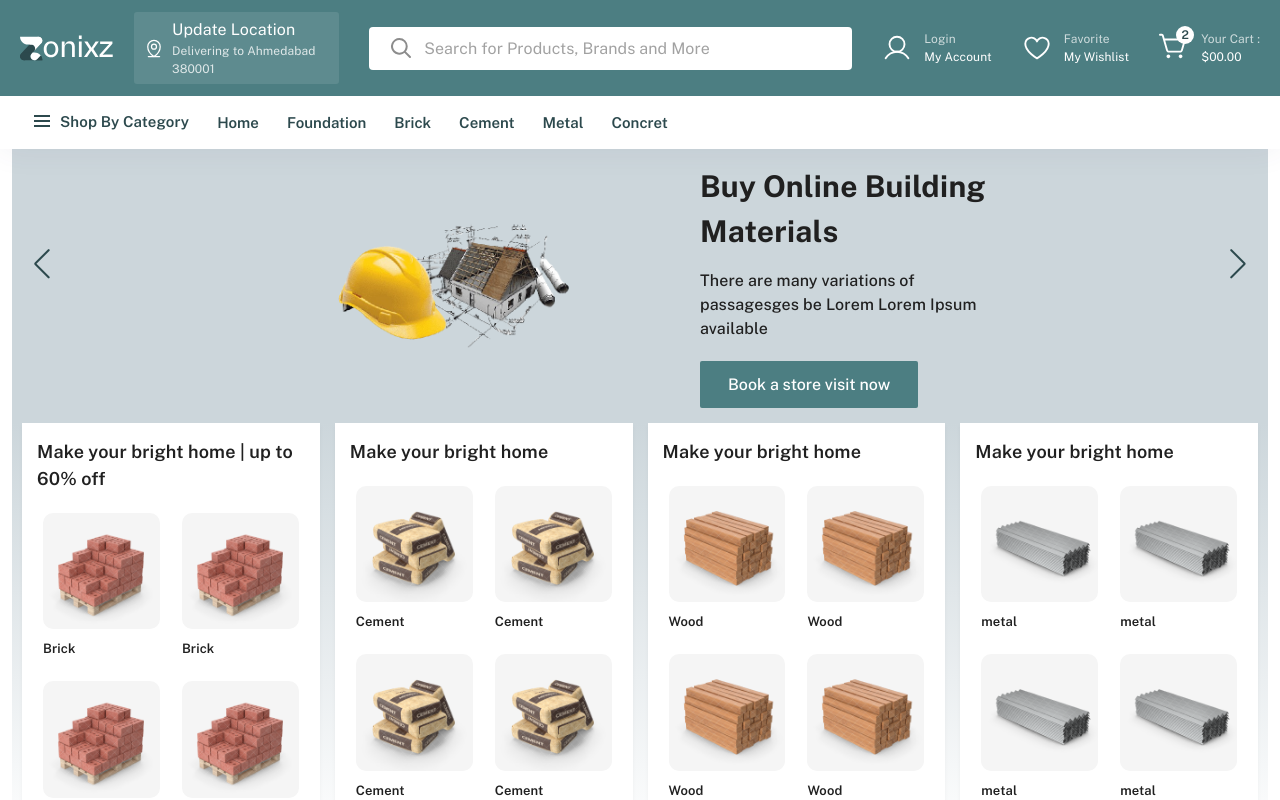
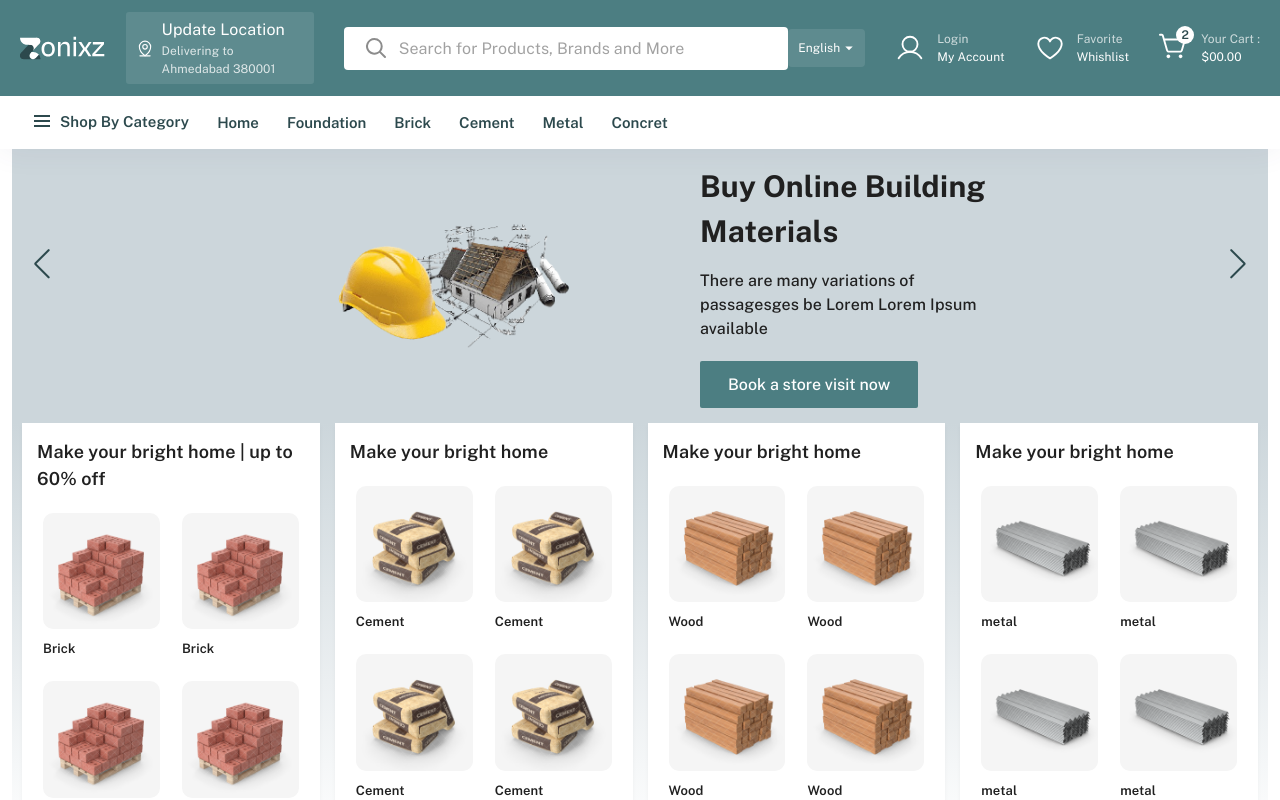
Before and after one commit to Raj-47-coder/zonix, a React (Create React App) app: page / in a window 1280 px wide. Shown: the top 800 px of the page. Built offline with nearby package versions, Linux system fonts and the light colour scheme.

Commit message:
Add Language changes select option

```diff
--- a/package.json
+++ b/package.json
@@ -12,8 +12,10 @@
     "@testing-library/jest-dom": "^5.17.0",
     "@testing-library/react": "^13.4.0",
     "@testing-library/user-event": "^13.5.0",
+    "i18next": "^23.8.2",
     "react": "^18.2.0",
     "react-dom": "^18.2.0",
+    "react-i18next": "^14.0.5",
     "react-router-dom": "^6.20.1",
     "react-scripts": "5.0.1",
     "sass": "^1.69.5",
--- a/src/Inauth/Bestdeals/Bestdeals.js
+++ b/src/Inauth/Bestdeals/Bestdeals.js
@@ -5,9 +5,10 @@ import { ArrowRight, Rattingstart, CartIcon } from '../../Zonixzsvgs/Zonixzsvgs'
 import 'swiper/css';
 import './Bestdeals.scss';
 import { Link } from "react-router-dom";
-
+import { useTranslation } from 'react-i18next';
 
 function Bestdeals() {
+  const { t, i18n } = useTranslation();
 
   const categoriesList = [
     { img: product1, title: 'Concert' },
@@ -22,8 +23,7 @@ function Bestdeals() {
 
         <Box component={'div'} className='container'>
           <Box component={'div'} className='section_title'>
-            <Typography component={'h2'}>Best Deals
-
+            <Typography component={'h2'}>{t("titleDeal")}
               <Typography component={'span'}>Deals ends in</Typography>
               <Typography component={'span'} className='badges_timer'>16d : 21h : 57m :23s</Typography>
             </Typography>
--- a/src/Inauth/Brands/Brands.js
+++ b/src/Inauth/Brands/Brands.js
@@ -10,8 +10,10 @@ import cement from '../../images/cement.png';
 import metal from '../../images/metal.png';
 import 'swiper/css';
 import './Brands.scss';
+import { useTranslation } from 'react-i18next';
 
 function Brands() {
+  const { t } = useTranslation();
 
   const categoriesList = [
     { img: concert, title: 'Concert' },
@@ -32,7 +34,7 @@ function Brands() {
 
       <Box component={'div'} className='container'>
         <Box component={'div'} className='section_title'>
-          <Typography component={'h2'}>Top Brands</Typography>
+          <Typography component={'h2'}>{t("titleBrand")}</Typography>
           {/* <Typography component={'a'} href='#'>
             <Typography component={'span'}>Browse All Category</Typography>
             <ArrowRight />
--- a/src/Inauth/Categories/Categories.js
+++ b/src/Inauth/Categories/Categories.js
@@ -8,13 +8,15 @@ import wood from '../../images/wood.png';
 import brick from '../../images/brick.png';
 import cement from '../../images/cement.png';
 import metal from '../../images/metal.png';
-import { ArrowRight } from '../../Zonixzsvgs/Zonixzsvgs'
+import { ArrowRight } from '../../Zonixzsvgs/Zonixzsvgs';
 import 'swiper/css';
 import './Categories.scss';
 import { Link } from "react-router-dom";
+import { useTranslation } from 'react-i18next';
 
 
 function Categories() {
+  const { t, i18n } = useTranslation();
 
   const categoriesList = [
     { img: concert, title: 'Concert' },
@@ -34,7 +36,7 @@ function Categories() {
     <>
       <Box component={'div'} className='container'>
         <Box component={'div'} className='section_title'>
-          <Typography component={'h2'}>Shop by Category</Typography>
+          <Typography component={'h2'}>{t("titleCategory")}</Typography>
           <Link component={'a'} to='/store'>
             <Typography component={'span'}>Browse All Category</Typography>
             <ArrowRight />
--- a/src/Inauth/Featuresproducts/Featuresproducts.js
+++ b/src/Inauth/Featuresproducts/Featuresproducts.js
@@ -6,9 +6,10 @@ import Products from '../Products/Products';
 import './Featuresproducts.scss';
 import 'swiper/css';
 import { Link } from "react-router-dom";
-
+import { useTranslation } from 'react-i18next';
 
 function Bestdeals() {
+  const { t, i18n } = useTranslation();
 
   const productsList = [
     { name: 'Lorem Ipsum is simply dummy text of the printing', img: product1, delprice: 865.99, orgprice: 70 },
@@ -29,7 +30,7 @@ function Bestdeals() {
       <Box component={'div'} sx={{ backgroundColor: '#EDF1F3', padding: '2rem 0', margin: '2rem 0' }}>
         <Box component={'div'} className='container'>
           <Box component={'div'} className='section_title'>
-            <Typography component={'h2'}>Featured Products</Typography>
+            <Typography component={'h2'}>{t("titleFeature")}</Typography>
             <Link component={'a'} to='/store'>
               <Typography component={'span'}>Browse All Product </Typography>
               <ArrowRight />
--- a/src/Inauth/Header/Header.js
+++ b/src/Inauth/Header/Header.js
@@ -1,8 +1,9 @@
 import React, { useState } from "react";
-import { Box, Button, TextField, Typography, Menu, List, ListItem } from "@mui/material";
+import { Box, Button, TextField, Typography, Menu, Select, MenuItem, ListItem } from "@mui/material";
 import { Logo, Pin, Magnifyglass, User, Heart, CartIcon, Humburgar } from "../../Zonixzsvgs/Zonixzsvgs";
 import Categorysidevar from '../Categorysidebar/Categorysidebar'
 import { Link, NavLink } from "react-router-dom";
+import { useTranslation } from 'react-i18next';
 import "./Header.scss";
 
 export default function Header() {
@@ -10,7 +11,14 @@ export default function Header() {
   const [handleunlayer, setHandlelayout] = useState('');
   const [open, setOpen] = React.useState(false);
   const [anchorEl, setAnchorEl] = useState(null);
+  const [language, setLanguage] = useState(0);
+  const { t, i18n } = useTranslation();
 
+  const handleLanguage = (e) => {
+    // setLanguage(e.target.value);
+    const selectedLanguage = e.target.value;
+    i18n.changeLanguage(selectedLanguage);
+  };
 
   const handleClick = (event) => {
     setAnchorEl(event.currentTarget);
@@ -46,7 +54,7 @@ export default function Header() {
               <Box component={"div"} className="user_location">
                 <Pin />
                 <Box component={"div"} className="location">
-                  <Typography component={"p"} className="title">Update Location</Typography>
+                  <Typography component={"p"} className="title">{t('location')}</Typography>
                   <Typography component={"p"} className="locate">Delivering to Ahmedabad 380001</Typography>
                 </Box>
               </Box>
@@ -54,23 +62,25 @@ export default function Header() {
             <Box component={"div"} className="header_center">
               <Box component={"div"} className="search_product">
                 <Magnifyglass />
-                <TextField type='text' fullWidth placeholder='Search for Products, Brands and More' />
+                <TextField type='text' fullWidth placeholder={t('headerSearch')} />
               </Box>
             </Box>
             <Box component={"div"} className="header_right">
-              {/* <Link component={"a"} to={'/signform'} className="status_bar">
-                <User />
-                <Box component={"div"} className="status_bar_name">
-                  <Typography component={"p"} className="title">Login</Typography>
-                  <Typography component={"p"} className="name">My Account</Typography>
-                </Box>
-              </Link> */}
+              <Select
+                value={i18n.language}
+                onChange={handleLanguage}
+                className='language_select'
+              >
+                <MenuItem value="en">English</MenuItem>
+                <MenuItem value="hi">Hindi(हिंदी)</MenuItem>
+                <MenuItem value="ta">Tamil(तामिल)</MenuItem>
+              </Select>
 
               <Typography component={'a'} href='javascrpt:void(0);' onClick={handleClick} className="status_bar">
                 <User />
                 <Box component={"div"} className="status_bar_name">
                   <Typography component={"p"} className="title">Login</Typography>
-                  <Typography component={"p"} className="name">My Account</Typography>
+                  <Typography component={"p"} className="name">{t('account')}</Typography>
                 </Box>
               </Typography>
               <Menu
@@ -96,7 +106,7 @@ export default function Header() {
                 <Heart />
                 <Box component={"div"} className="status_bar_name">
                   <Typography component={"p"} className="title">Favorite</Typography>
-                  <Typography component={"p"} className="name">My Wishlist</Typography>
+                  <Typography component={"p"} className="name">{t("whishlist")}</Typography>
                 </Box>
               </Link>
 
@@ -106,7 +116,7 @@ export default function Header() {
                   <Typography component={'span'}>2</Typography>
                 </Box>
                 <Box component={"div"} className="status_bar_name">
-                  <Typography component={"p"} className="title">Your Cart :</Typography>
+                  <Typography component={"p"} className="title">{t("cart")} :</Typography>
                   <Typography component={"p"} className="name">$00.00</Typography>
                 </Box>
               </Link>
--- a/src/Inauth/Header/Header.scss
+++ b/src/Inauth/Header/Header.scss
@@ -120,6 +120,26 @@
     .header_right {
       display: flex;
       align-items: center;
+
+      .language_select {
+        max-width: 8rem;
+        background-color: rgba(255, 255, 255, 0.1);
+        color: var(--theme_white);
+
+        .MuiSelect-select {
+          padding: 1rem;
+          padding-right: 2.5rem;
+          font-size: 1.2rem;
+          display: flex;
+          align-items: center;
+          justify-content: left;
+        }
+
+        svg.MuiSvgIcon-root {
+          color: var(--theme_white);
+          font-size: 1.8rem;
+        }
+      }
 
       .status_bar {
         display: flex;
--- a/src/index.js
+++ b/src/index.js
@@ -3,11 +3,15 @@ import ReactDOM from 'react-dom/client';
 import './index.scss';
 import App from './App';
 import reportWebVitals from './reportWebVitals';
+import { I18nextProvider } from 'react-i18next';
+import i18n from './locales/i18';
 
 const root = ReactDOM.createRoot(document.getElementById('root'));
 root.render(
   <React.StrictMode>
-    <App />
+    <I18nextProvider i18n={i18n}>
+      <App />
+    </I18nextProvider>
   </React.StrictMode>
 );
 
--- /dev/null
+++ b/src/locales/i18.js
@@ -0,0 +1,27 @@
+import i18n from 'i18next';
+import { initReactI18next } from 'react-i18next';
+import translations from '../locales/lang.json';
+
+i18n
+  .use(initReactI18next)
+  .init({
+    resources: {
+      en: {
+        translation: translations.en,
+      },
+      hi: {
+        translation: translations.hi,
+      },
+      ta: {
+        translation: translations.ta,
+      },
+    },
+    lng: 'en',
+    fallbackLng: 'en',
+
+    interpolation: {
+      escapeValue: false,
+    },
+  });
+
+export default i18n;
--- /dev/null
+++ b/src/locales/lang.json
@@ -0,0 +1,44 @@
+{
+  "en": {
+    "headerSearch": "Search for Products, Brands and More",
+    "location": "Update Location",
+    "account": "My Account",
+    "whishlist": "Whishlist",
+    "cart": "Your Cart",
+    "titleCategory": "Shop by Category",
+    "titleDeal": "Best Deals",
+    "titleBrand": "Top Brands",
+    "titleFeature": "Featured Product",
+    "titleToday": "FLASH SALE TODAY",
+    "titleRated": "TOP RATED",
+    "titleArrival": "NEW ARRIVAL"
+  },
+  "hi": {
+    "headerSearch": "उत्पाद, ब्रांड और बहुत कुछ खोजें",
+    "location": "स्थान अद्यतन करें",
+    "account": "मेरा खाता",
+    "whishlist": "विश की सूची",
+    "cart": "आपकी कार्ट",
+    "titleCategory": "श्रेणी द्वारा खरीदें",
+    "titleDeal": "सर्वोत्तम सौदे",
+    "titleBrand": "शीर्ष ब्रांड",
+    "titleFeature": "विशेष उत्पाद",
+    "titleToday": "आज की फ़्लैश सेल",
+    "titleRated": "शीर्ष रेटेड",
+    "titleArrival": "नई आगमन"
+  },
+  "ta": {
+    "headerSearch": "பொருட்களை, பிராண்ட்களை மற்றும் மேலும் தேடு",
+    "location": "இடத்தை புதுப்பிக்கவும்",
+    "account": "எனது கணக்கு",
+    "whishlist": "விருப்பப் பட்டியல்",
+    "cart": "உங்கள் கார்ட்",
+    "titleCategory": "வகைப்படுத்தி வாங்கவும்",
+    "titleDeal": "சிறந்த செயல்கள்",
+    "titleBrand": "சிறந்த பிராண்ட்கள்",
+    "titleFeature": "சிறப்பு தயாரிப்பு",
+    "titleToday": "இன்று குறைந்த விற்பனை",
+    "titleRated": "உயர் மதிப்பிட்ட",
+    "titleArrival": "புதிய வருமானம்"
+  }
+}
```
Also changed, not shown: src/Inauth/Toprated/Toprated.js (+6 -4 lines), 1 other file (tests, documents, lock files or other folders).
